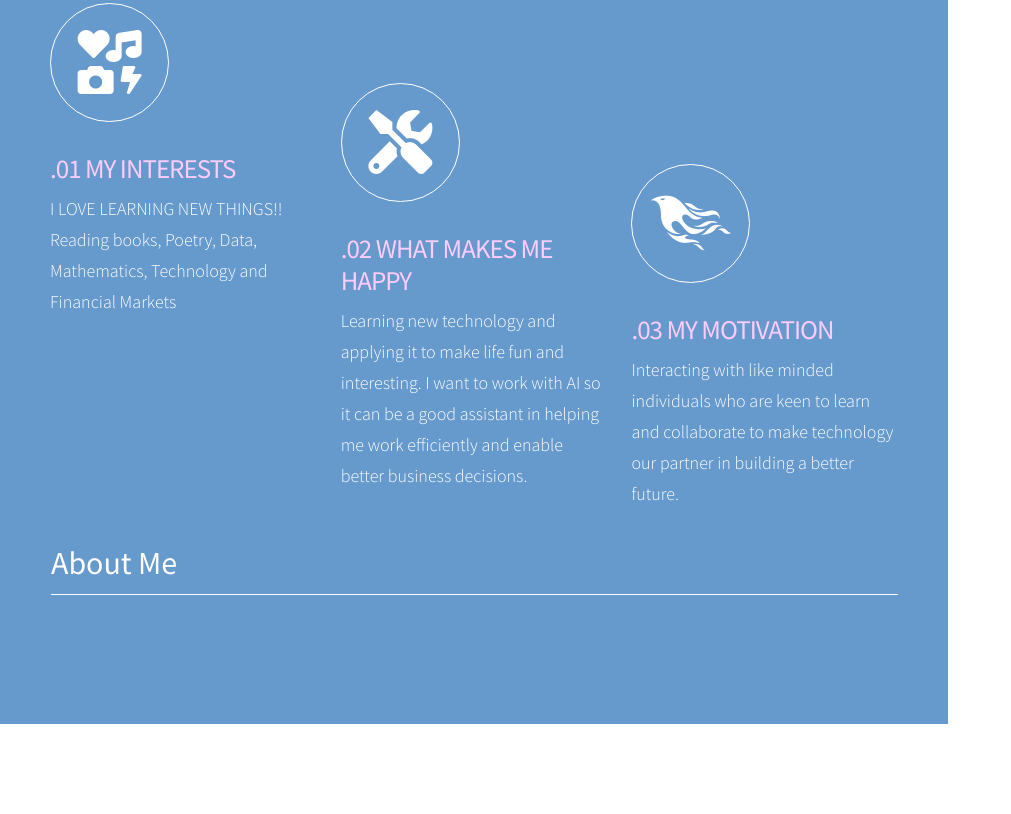
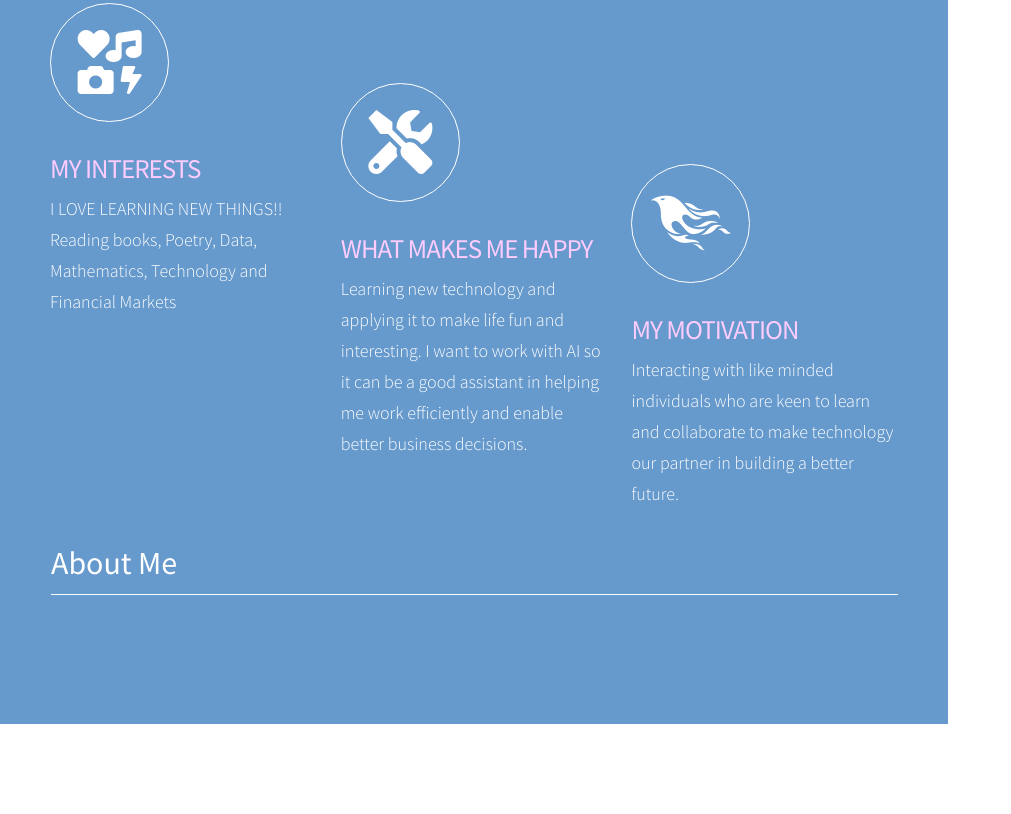
Before and after one commit to GoGouree/My-Project, a plain HTML site: page index.html in a window 1280 px wide. Shown: the part 926-1740 px from the top of the page, without its empty margins (0-1011 px from the left). Drawn offline with Linux system fonts and the light colour scheme; files whose address does not match are found by name.

Commit message:
Update index.html
Signed-off-by: GoGouree <154951676+GoGouree@users.noreply.github.com>

```diff
--- a/index.html
+++ b/index.html
@@ -67,21 +67,21 @@ https://www.tooplate.com/view/2123-simply-amazed
                         <div class="item col-md-4">
                             <div class="tm-work-item-inner">
                                 <div class="icn"><i class="fas fa-2x fa-icons"></i></div>
-                                <h3>.01 My Interests</h3>
+                                <h3>My Interests</h3>
                                 <p>I LOVE LEARNING NEW THINGS!! Reading books, Poetry, Data, Mathematics, Technology and Financial Markets</p>
                             </div>
                         </div>
                         <div class="item col-md-4 one">
                             <div class="tm-work-item-inner">
                                 <div class="icn"><i class="fas fa-2x fa-tools"></i></div>
-                                <h3>.02 What makes me Happy</h3>
+                                <h3>What makes me Happy</h3>
                                 <p>Learning new technology and applying it to make life fun and interesting. I want to work with AI so it can be a good assistant in helping me work efficiently and enable better business decisions.</p>
                             </div>
                         </div>
                         <div class="item col-md-4 two">
                             <div class="tm-work-item-inner">
                                 <div class="icn"><i class="fab fa-2x fa-phoenix-framework"></i></div>
-                                <h3>.03 My Motivation</h3>
+                                <h3>My Motivation</h3>
                                 <p>Interacting with like minded individuals who are keen to learn and collaborate to make technology our partner in building a better future.</p>
                             </div>
                         </div>
@@ -160,7 +160,7 @@ https://www.tooplate.com/view/2123-simply-amazed
                             <div class="map-outer tm-mb-40">
                                 <div class="gmap-canvas">
                                     <iframe width="100%" height="400" id="gmap-canvas"
-                                        src="https://www.bing.com/search?q=pune+maps+google&qs=LS&pq=pune+map&sc=10-8&cvid=E78755B161484411A1C47029AA337217&FORM=QBRE&sp=1&ghc=1&lq=0"
+                                        src="https://www.bing.com/maps?osid=ae218e94-941c-462f-8628-a58d85d7f7cf&cp=18.52116~73.802071&lvl=12.204726&pi=0&v=2&sV=2&form=S00027"
                                         frameborder="0" scrolling="no" marginheight="0" marginwidth="0"></iframe>
                                 </div>
                             </div>
```
